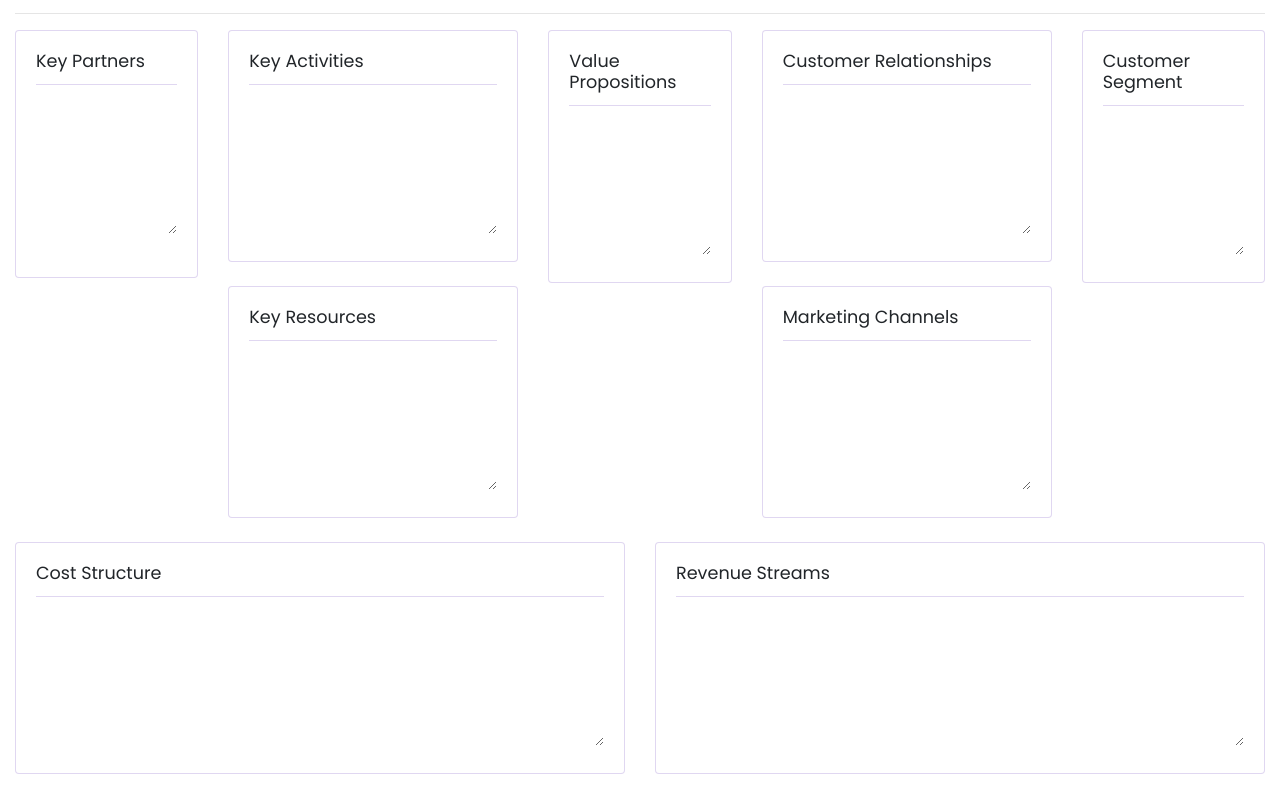
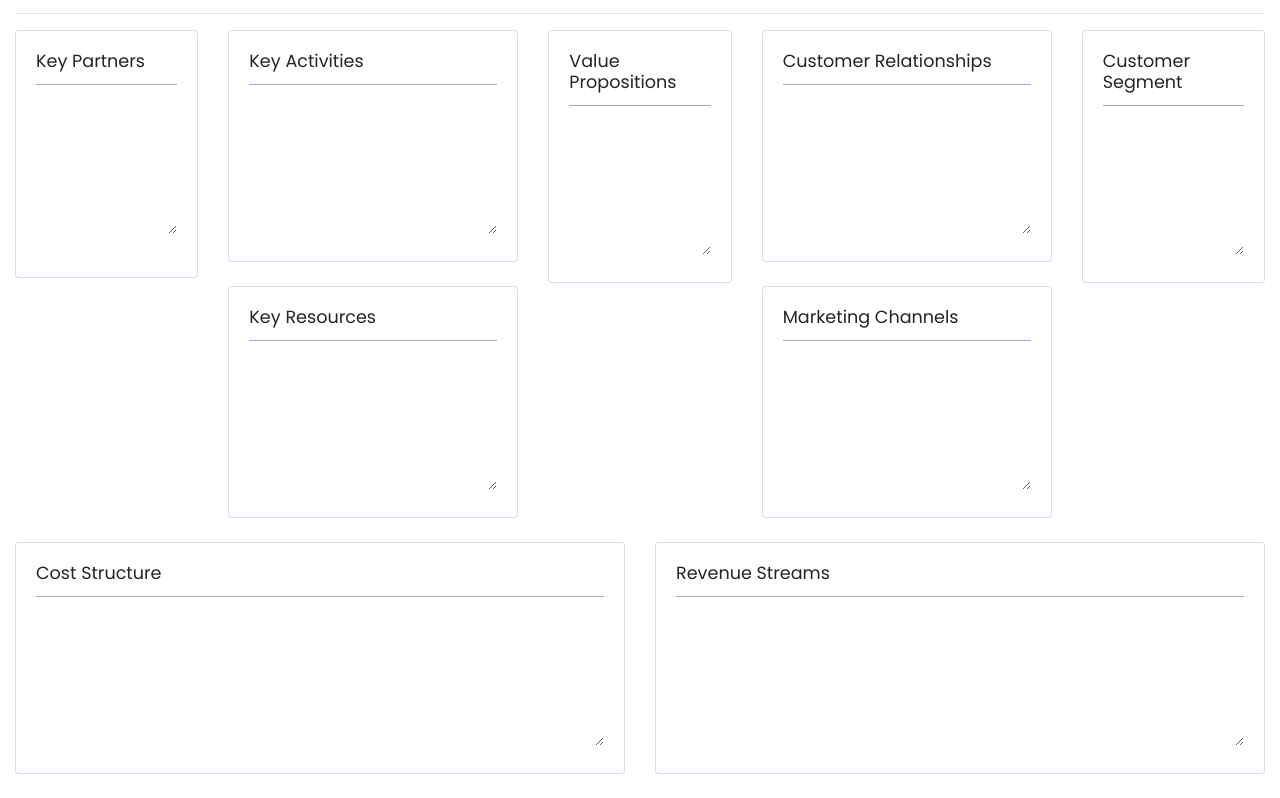
Before and after one commit to ColorfulDots/Business-Model-Canvas, a website: page index.html in a window 1280 px wide. Shown: the part 88-886 px from the top of the page. Drawn offline with nearby package versions, Linux system fonts and the light colour scheme.

Commit message:
Adding style changes

```diff
--- a/styles.css
+++ b/styles.css
@@ -18,7 +18,7 @@ textarea {
   max-width: 100%;
   min-width: 100%;
   padding: 5px 0px;
-  border-top: 1px solid rgba(103, 58, 183, 0.2);
+  border-top: 1px solid rgba(103, 58, 183, 0.5);
   border-right: 0;
   border-left: 0;
   border-bottom: 0;
```
